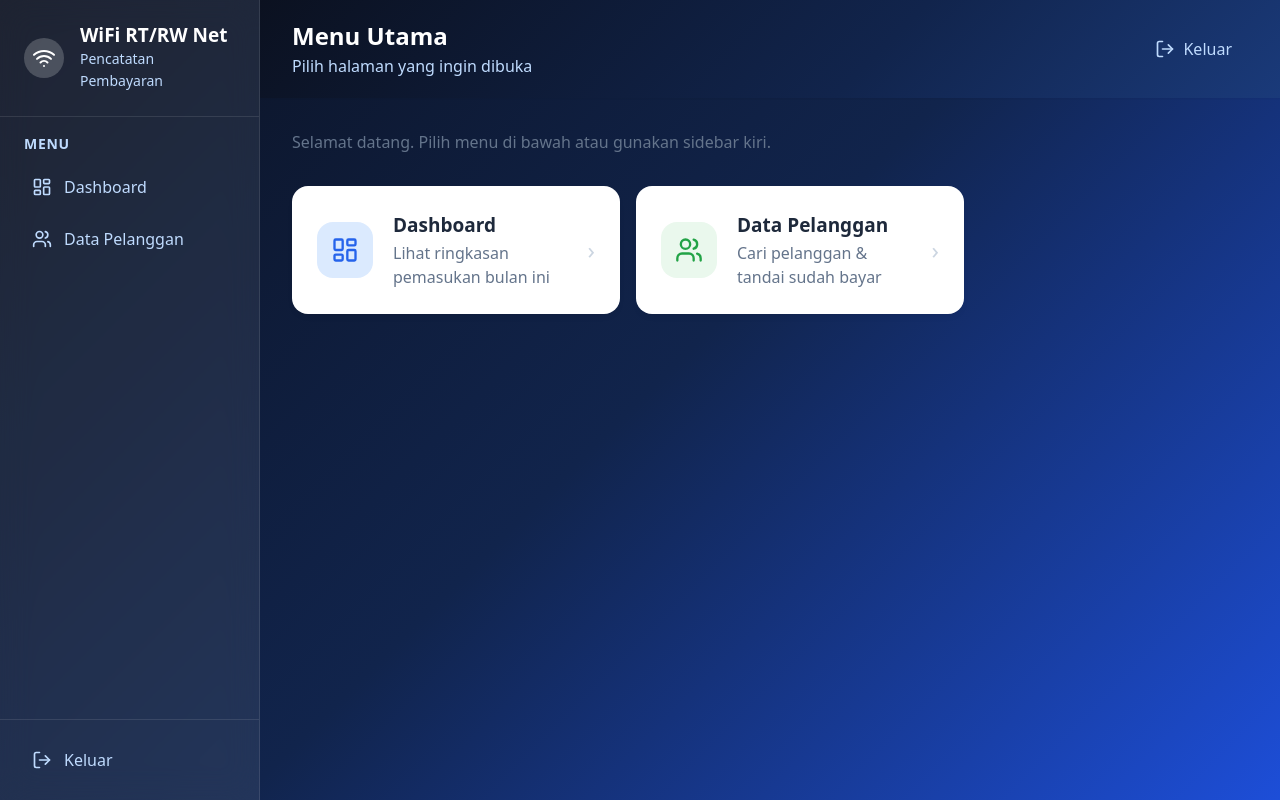
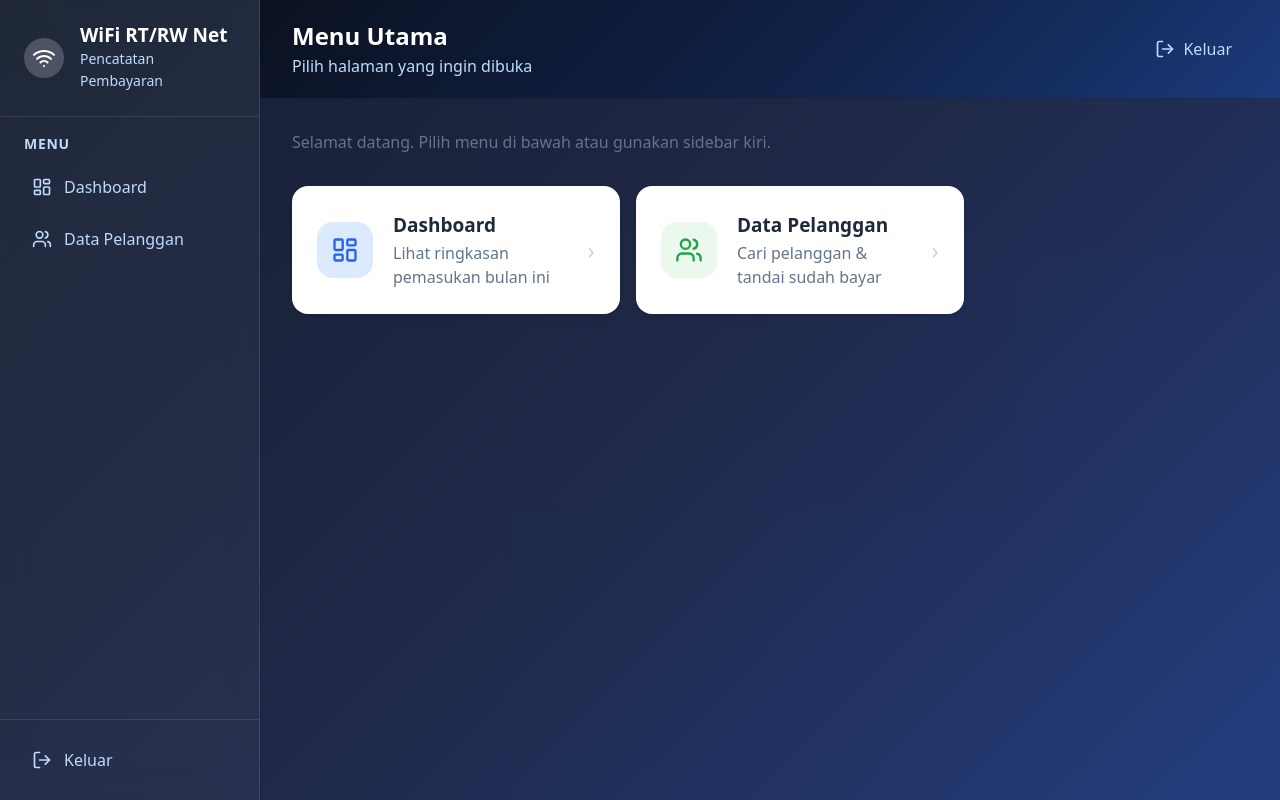
Before and after one commit to farhanmualif/simple-customer-manajement, a Next.js app: page /menu in a window 1280 px wide. Built offline with nearby package versions, Linux system fonts and the light colour scheme.

Commit message:
fix: kurangi kontras background vs card - body bg lebih terang, glass-card sedikit transparan

```diff
--- a/app/globals.css
+++ b/app/globals.css
@@ -26,9 +26,9 @@
     .text-xl   { font-size: 1.25rem;  line-height: 1.75rem; }
   }
 
-  /* Body: dark navy gradient background persis referensi */
+  /* Body: dark navy gradient background */
   body {
-    background: linear-gradient(135deg, #0B1120 0%, #11244C 50%, #1D4ED8 100%);
+    background: linear-gradient(135deg, #0d1628 0%, #162040 50%, #1a3578 100%);
     background-attachment: fixed;
     @apply text-gray-800 antialiased;
     min-height: 100dvh;
@@ -45,10 +45,13 @@
   .pb-safe { padding-bottom: env(safe-area-inset-bottom, 16px); }
   .pt-safe { padding-top: env(safe-area-inset-top, 0px); }
 
-  /* ── Glassmorphism card — putih transparan seperti referensi ── */
+  /* ── Glassmorphism card — sedikit transparan agar menyatu dengan bg ── */
   .glass-card {
-    @apply bg-white/95 backdrop-blur-md rounded-xl border border-white/20;
-    box-shadow: 0 4px 6px -1px rgba(0,0,0,0.05), 0 2px 4px -1px rgba(0,0,0,0.03);
+    background: rgba(255, 255, 255, 0.88);
+    backdrop-filter: blur(12px);
+    -webkit-backdrop-filter: blur(12px);
+    @apply rounded-xl border border-white/30;
+    box-shadow: 0 4px 16px -2px rgba(11,17,32,0.18), 0 1px 4px -1px rgba(11,17,32,0.10);
   }
 
   /* ── Balance card: brand gradient persis referensi ── */
@@ -69,6 +72,12 @@
   .sidebar-width {
     width: 260px;
     min-width: 260px;
+  }
+
+  /* ── Overlay di area konten — mengurangi kontras background vs card ── */
+  .content-area {
+    background: rgba(255, 255, 255, 0.04);
+    min-height: 100%;
   }
 
   .skeleton {
--- a/components/AppShell.tsx
+++ b/components/AppShell.tsx
@@ -200,7 +200,7 @@ export function AppShell({
         </header>
 
         {/* Main content */}
-        <main className="flex-1 overflow-auto">
+        <main className="flex-1 overflow-auto content-area">
           {children}
         </main>
       </div>
```
